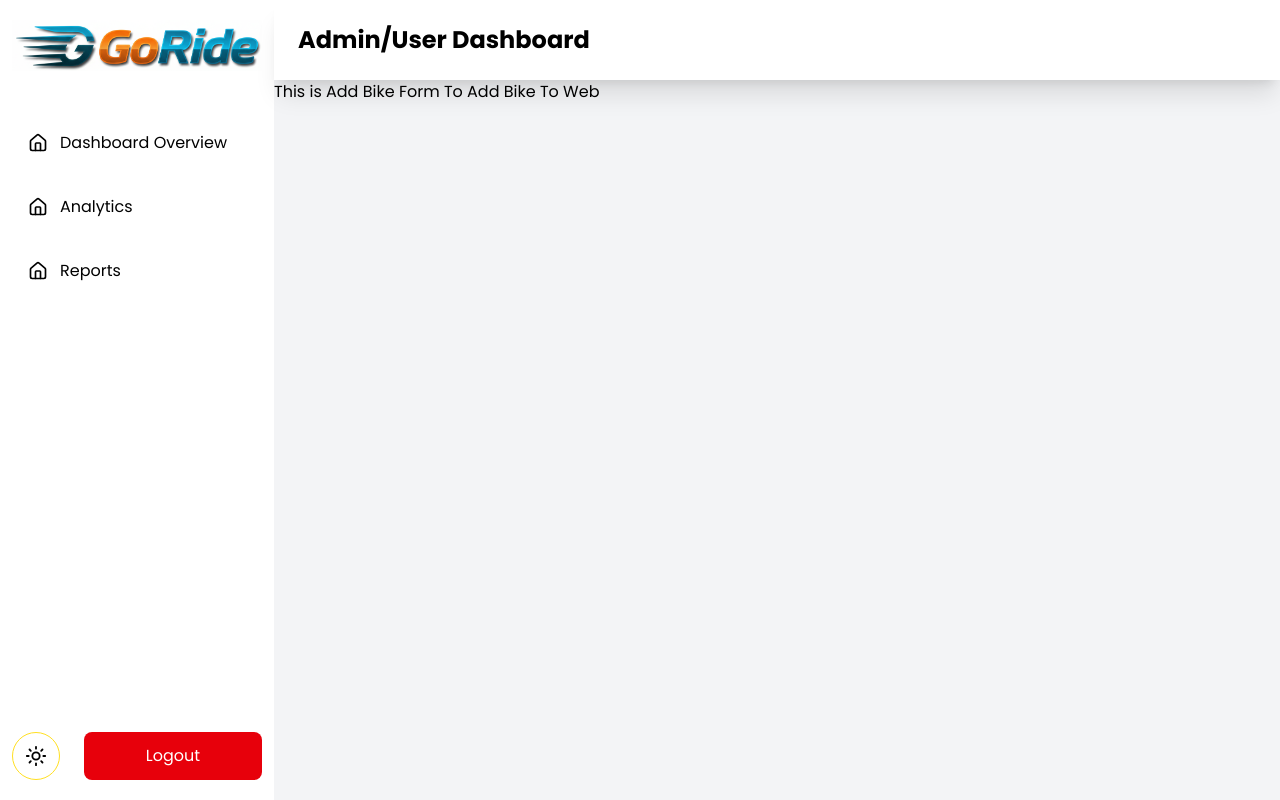
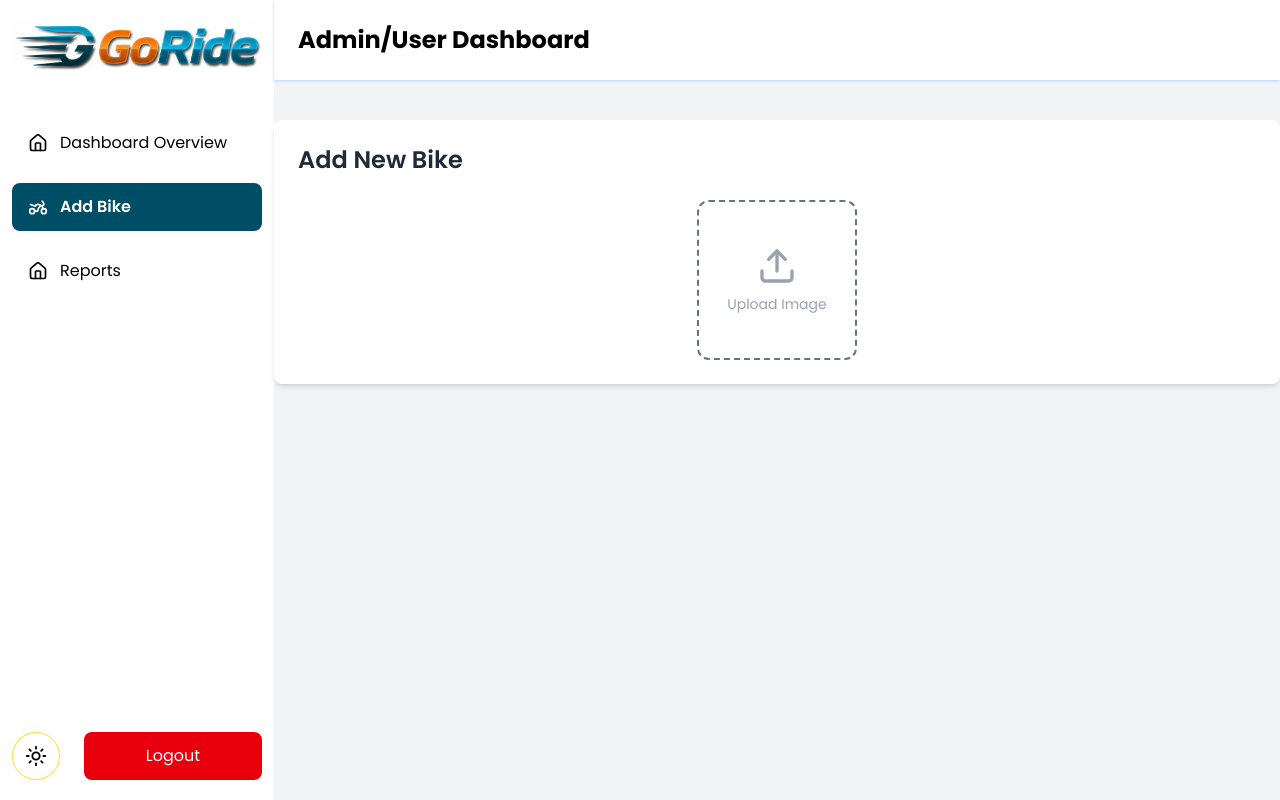
Before and after one commit to khalidhossain5000/biker-zone-next-js-project, a Next.js app: page /dashboard/add-bike in a window 1280 px wide. Built offline with nearby package versions, Linux system fonts and the light colour scheme; no server answers.

Commit message:
image upload reusable component added

```diff
--- a/app/(auth)/register/page.js
+++ b/app/(auth)/register/page.js
@@ -13,20 +13,6 @@ import { signIn } from "next-auth/react";
 
 const Register = () => {
   const { theme } = useTheme();
-  // const handleRegister = async(e) => {
-
-  //   e.preventDefault();
-  //   const name = e.target.name.value;
-  //   const email = e.target.email.value;
-  //   const password = e.target.password.value;
-  //   const res=await axios.post('api/auth/register',{name,email,password,role:'user'})
-  //   alert("success register",)
-  //   console.log('this is res',res);
-  //   toast.success("user registered successfully")
-
-
-  // };
-
 
   const handleRegister = async (e) => {
     e.preventDefault();
@@ -34,13 +20,7 @@ const Register = () => {
     const email = e.target.email.value;
     const password = e.target.password.value;
 
-  // const res=await axios.post('api/auth/register',{name,email,password,role:'user'})
-  // alert("success register",)
-  // console.log('this is res',res);
-  // toast.success("user registered successfully")
-
     try {
-
       const res = await axios.post("/api/auth/register", {
         name,
         email,
@@ -49,14 +29,12 @@ const Register = () => {
       });
 
       if (res.status === 200) {
-      // Show success toast
         toast.success("User registered successfully");
 
-      // Automatically login after registration
         await signIn("credentials", {
           email,
           password,
-        callbackUrl: "/", // redirect after login
+          callbackUrl: "/",
         });
       }
     } catch (err) {
@@ -100,7 +78,6 @@ const Register = () => {
             </label>
             <input
               name="name"
-
               type="text"
               placeholder="Enter your full name"
               className="w-full px-4 py-2 border border-gray-300 dark:border-gray-700 rounded-md outline-none focus:ring-2 focus:ring-primary dark:bg-[#1f1f1f] dark:text-gray-100"
--- a/app/api/auth/[...nextauth]/route.js
+++ b/app/api/auth/[...nextauth]/route.js
@@ -32,8 +32,8 @@ export const authOptions = {
         if (!isValid) {
           throw new Error("Invalid password");
         }
-
-        return { id: user._id, name: user.name, email: user.email };
+console.log('this is user info berfore reutn retunr',user);
+        return { id: user._id, name: user.name, email: user.email,role:user.role };
       },
     }),
   ],
@@ -53,6 +53,7 @@ export const authOptions = {
           await usersCollection.insertOne({
             name: user.name,
             email: user.email,
+            role:'user',
             provider: "google",
           });
         }
@@ -62,12 +63,19 @@ export const authOptions = {
     },
 
     async jwt({ token, user }) {
-      if (user) token.user = user;
+       if (user) {
+      token.id = user.id;
+      token.name = user.name;
+      token.email = user.email;
+      token.role = user.role;
+    }
+
       return token;
     },
 
     async session({ session, token }) {
       session.user = token.user;
+
       return session;
     },
   },
--- a/app/dashboard/(admin-all-routes)/add-bike/page.js
+++ b/app/dashboard/(admin-all-routes)/add-bike/page.js
@@ -1,9 +1,13 @@
+import BikeForm from '@/components/Dashboard/Admin/BikeForm/BikeForm';
 import React from 'react';
 
 const AddBike = () => {
     return (
         <div>
-            <h2>This is Add Bike Form To Add Bike To Web</h2>
+
+            <div>
+                <BikeForm/>
+            </div>
         </div>
     );
 };
--- a/app/dashboard/page.js
+++ b/app/dashboard/page.js
@@ -4,7 +4,7 @@ import { authOptions } from '../api/auth/[...nextauth]/route';
 
 const DashboardHomePage = async() => {
     const session = await getServerSession(authOptions);
-    console.log('this is session in dashboard page',session);
+
     return (
         <div>
             <h2>Welcome to dashboard and it will be shown based on user role</h2>
--- /dev/null
+++ b/components/Dashboard/Admin/BikeForm/BikeForm.jsx
@@ -0,0 +1,36 @@
+'use client'
+import React, { useState } from "react";
+import Select from "react-select";
+import ImageUpload from "../../layout/ImageUploader/ImageUpload";
+
+const BikeForm = () => {
+  const [brand, setBrand] = useState(null);
+  const [colors, setColors] = useState([]);
+const [imageUrl,setImageUrl]=useState(null)
+  const brandOptions = [
+    { value: "Yamaha", label: "Yamaha" },
+    { value: "Honda", label: "Honda" },
+    { value: "Suzuki", label: "Suzuki" },
+    { value: "Kawasaki", label: "Kawasaki" },
+  ];
+
+  const colorOptions = [
+    { value: "Red", label: "Red" },
+    { value: "Blue", label: "Blue" },
+    { value: "Black", label: "Black" },
+    { value: "White", label: "White" },
+    { value: "Green", label: "Green" },
+  ];
+  console.log('this is image url this',imageUrl);
+  return (
+    <div className="container mx-auto p-6 bg-white shadow-md rounded-lg mt-10">
+      <h2 className="text-2xl font-semibold mb-6 text-gray-800">
+        Add New Bike
+      </h2>
+
+      <ImageUpload onUpload={(url) => setImageUrl( url)}/>
+    </div>
+  );
+};
+
+export default BikeForm;
--- a/components/Dashboard/layout/DashboardSidebar.jsx
+++ b/components/Dashboard/layout/DashboardSidebar.jsx
@@ -1,5 +1,5 @@
 "use client";
-import { House } from "lucide-react";
+import { House, Motorbike } from "lucide-react";
 import React from "react";
 import Link from "next/link";
 import { usePathname } from "next/navigation";
@@ -19,9 +19,9 @@ const DashboardSidebar = () => {
       icon: <House className="w-5 h-5" />,
     },
     {
-      name: "Analytics",
-      path: "/dashboard/analytics",
-      icon: <House className="w-5 h-5" />,
+      name: "Add Bike",
+      path: "/dashboard/add-bike",
+      icon: <Motorbike className="w-5 h-5" />,
     },
     {
       name: "Reports",
@@ -60,7 +60,7 @@ const DashboardSidebar = () => {
                   className={`flex items-center gap-3 px-4 py-3 rounded-lg transition-colors ${
                     isActive
                       ? "bg-[#004e66] dark:bg-[#0a8cb4] text-white font-semibold"
-                      : "hover:bg-gray-800 text-black"
+                      : "hover:bg-gray-800 text-black hover:text-white dark:hover:text-white "
                   }`}
                 >
                   {route.icon}
--- /dev/null
+++ b/components/Dashboard/layout/ImageUploader/ImageUpload.jsx
@@ -0,0 +1,73 @@
+"use client";
+import axios from "axios";
+import { Upload, X } from "lucide-react";
+import React, { useState } from "react";
+
+const ImageUpload = ({onUpload}) => {
+  const [preview, setPreview] = useState(null);
+  const [uploading, setUploading] = useState(false);
+
+  const handleFileChange = async(e) => {
+    e.preventDefault();
+    const file=e.target.files[0]
+    if(!file) return
+    setPreview(URL.createObjectURL(file))
+    setUploading(true)
+    const formData=new FormData()
+    formData.append("image", file);
+    try{
+        const res=await axios.post(`https://api.imgbb.com/1/upload?key=${process.env.NEXT_PUBLIC_IMGBB_KEY}`,formData)
+        if (res.data.success) {
+        const imageUrl = res.data.data.url;
+        onUpload(imageUrl);
+      }
+    }
+    catch(error){
+        console.log(error,'image upload eror');
+    }
+    finally{
+        setUploading(false)
+    }
+  };
+
+  const handleRemove=()=>{
+    setPreview(null);
+    onUpload("");
+
+  }
+  return (
+    <div className="w-full flex flex-col items-center justify-center gap-3">
+      {!preview ? (
+        <label className="w-40 h-40 border-2 border-dashed border-gray-500 rounded-xl flex flex-col items-center justify-center cursor-pointer hover:border-blue-500 transition">
+          <Upload className="w-10 h-10 text-gray-400" />
+          <p className="text-sm text-gray-400 mt-2">
+            {uploading ? "Uploading..." : "Upload Image"}
+          </p>
+          <input
+            type="file"
+            accept="image/*"
+            onChange={handleFileChange}
+            className="hidden"
+          />
+        </label>
+      ) : (
+        <div className="relative w-40 h-40">
+          <img
+            src={preview}
+            alt="preview"
+            className="w-full h-full object-cover rounded-xl border"
+          />
+          <button
+            type="button"
+            onClick={handleRemove}
+            className="absolute top-1 right-1 bg-black/60 text-white p-1 rounded-full hover:bg-red-600 transition"
+          >
+            <X className="w-4 h-4" />
+          </button>
+        </div>
+      )}
+    </div>
+  );
+};
+
+export default ImageUpload;
--- a/components/Dashboard/layout/LogoandInfo/LogoAndInfo.jsx
+++ b/components/Dashboard/layout/LogoandInfo/LogoAndInfo.jsx
@@ -5,7 +5,7 @@ import Image from "next/image";
 const LogoAndInfo = () => {
   const { data: session } = useSession();
   return (
-    <div className="hidden lg:flex justify-between items-center px-6 py-6 bg-white dark:bg-gray-900 shadow-xl">
+    <div className="hidden lg:flex justify-between items-center px-6 py-6 bg-white dark:bg-gray-900 shadow-sm shadow-blue-200">
       <div className="logoh">
         <h2 className="text-2xl font-bold text-black dark:text-white">Admin/User Dashboard</h2>
       </div>
--- a/package.json
+++ b/package.json
@@ -27,6 +27,7 @@
     "react-dom": "19.1.0",
     "react-hot-toast": "^2.6.0",
     "react-icons": "^5.5.0",
+    "react-select": "^5.10.2",
     "sweetalert2": "^11.26.2",
     "swiper": "^12.0.2",
     "tailwind-merge": "^3.3.1"
```
Also changed, not shown: 1 other file (tests, documents, lock files or other folders). Lines whose indentation alone changed are shown as unchanged.
